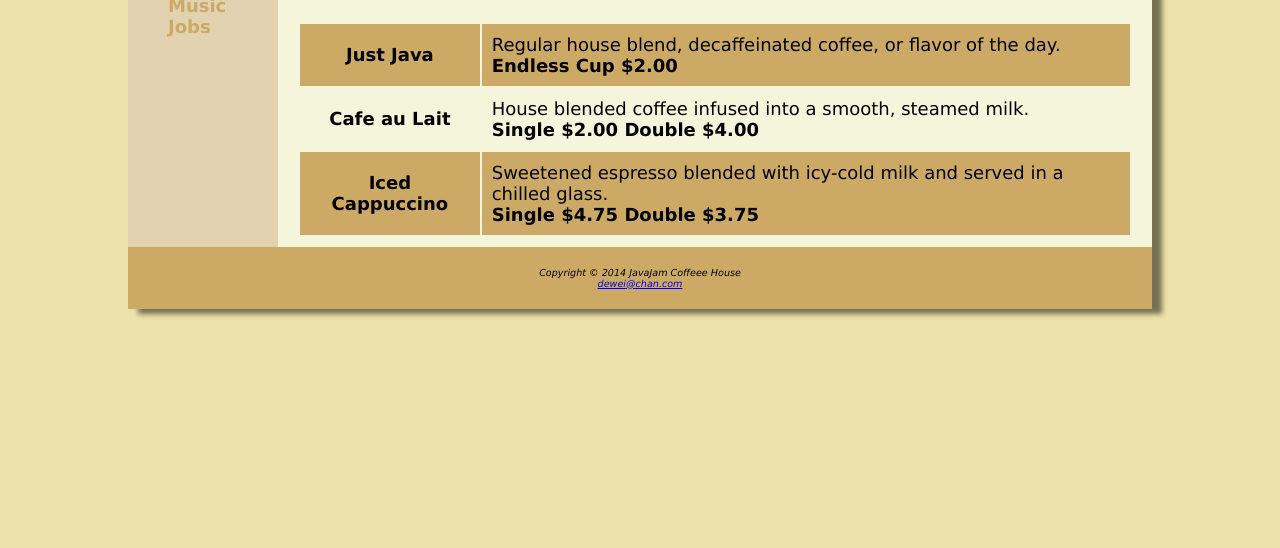
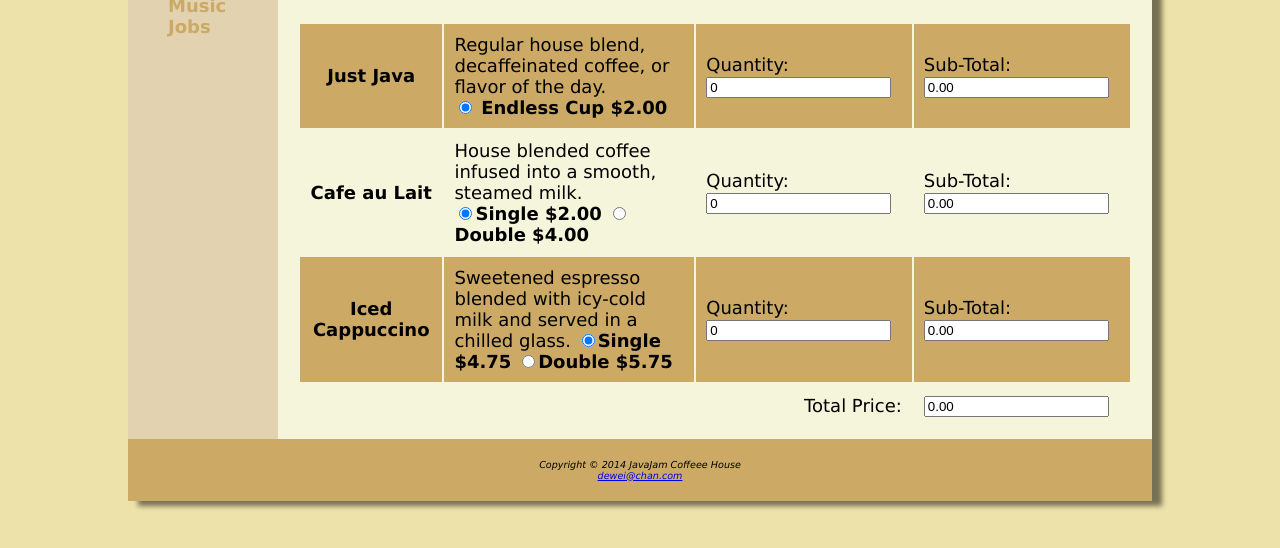
Before and after one commit to dewchan01/javajam-case-study, a plain HTML site: page menu.html in a window 1280 px wide. Shown: the part 198-746 px from the top of the page. Drawn offline with Linux system fonts and the light colour scheme.

Commit message:
added prices cal for menu

```diff
--- a/menu.html
+++ b/menu.html
@@ -4,6 +4,7 @@
 <head>
     <title>JavaJam Coffee House</title>
     <link href="style/javajam.css" rel="stylesheet" type="text/css" />
+    <script type="text/javascript" src="scripts/calculate_price.js"></script>
     <meta charset="utf-8">
 </head>
 
@@ -26,19 +27,47 @@
             <tr class="altrow">
                 <th>Just Java</th>
                 <td>Regular house blend, decaffeinated coffee, or flavor of the day.<br />
-                    <strong>Endless Cup $2.00 </strong>
+                    <input type="radio" name="justJavaPrice" id="justJavaPrice" value="2.00" checked/> <strong>Endless Cup $2.00</strong>
+                </td>
+                <td>
+                    Quantity: <input type="number" name="justJavaQty" id="justJavaQty" min="0" value="0" placeholder="Enter the quantity" required onchange="calculateSubTotal('justJavaQty','justJavaTotal')"/>
+                </td>
+                <td>
+                    Sub-Total: <input type="text" name="justJavaTotal" id="justJavaTotal" readonly value="0.00"/>
                 </td>
             </tr>
             <tr>
                 <th>Cafe au Lait</th>
                 <td>House blended coffee infused into a smooth, steamed milk.<br />
-                    <strong>Single $2.00 Double $4.00</strong>
+                    <input type="radio" name="cafePrice" id="cafePrice1" value="2.00" checked onclick="setPrice('cafePrice1','cafeQty','cafeTotal')"/><strong>Single $2.00</strong>
+                    <input type="radio" name="cafePrice" id="cafePrice2" value="4.00" onclick="setPrice('cafePrice2','cafeQty','cafeTotal')"/><strong>Double $4.00</strong>
+                </td>
+                <td>
+                    Quantity: <input type="number" name="cafeQty" id="cafeQty" min="0" value="0" placeholder="Enter the quantity" required onchange="calculateSubTotal('cafeQty','cafeTotal')"/>
+                </td>
+                <td>
+                    Sub-Total: <input type="text" name="cafeTotal" id="cafeTotal" readonly value="0.00"/>
                 </td>
             </tr>
             <tr class="altrow">
                 <th>Iced Cappuccino</th>
                 <td>Sweetened espresso blended with icy-cold milk and served in a chilled glass.
-                    <br><strong>Single $4.75 Double $3.75</strong>
+                    <input type="radio" name="cappPrice" id="cappPrice1" value="4.75" checked onclick="setPrice('cappPrice1','cappQty','cappTotal')"/><strong>Single $4.75</strong>
+                    <input type="radio" name="cappPrice" id="cappPrice2" value="5.75" onclick="setPrice('cappPrice2','cappQty','cappTotal')"/><strong>Double $5.75</strong>
+                </td>
+                <td>
+                    Quantity: <input type="number" name="cappQty" id="cappQty" min="0" value="0" placeholder="Enter the quantity" required onchange="calculateSubTotal('cappQty','cappTotal')"/>
+                </td>
+                <td>
+                    Sub-Total: <input type="text" name="cappTotal" id="cappTotal" readonly value="0.00"/>
+                </td>
+            </tr>
+            <tr>
+                <td colspan="3" style="text-align: right;">
+                    Total Price:
+                </td>
+                <td colspan="2">
+                    <input type="number" name="totalPrice" id="totalPrice" readonly value="0.00"/>
                 </td>
             </tr>
         </table>
--- /dev/null
+++ b/scripts/calculate_price.js
@@ -0,0 +1,28 @@
+let qtyToPrice = {"justJavaQty" :2.00,"cafeQty" : 2.00, "cappQty" : 4.75};
+let itemPrices = {};
+
+function setPrice(priceId,qtyId,totalId)
+{
+    let change = document.getElementById(priceId);
+    qtyToPrice[qtyId] = change.value;
+    calculateSubTotal(qtyId,totalId);
+}
+
+function calculateSubTotal(qtyId,totalId){
+    let quantityInput = document.getElementById(qtyId);
+    let quantity = parseInt(quantityInput.value,10);
+    let subTotalPrice = quantity*qtyToPrice[qtyId];
+    itemPrices[qtyId]=subTotalPrice;
+    document.getElementById(totalId).value= subTotalPrice.toFixed(2);
+    calculateTotal();
+}
+
+function calculateTotal()
+{
+    let sum=0
+    for(let key in itemPrices)
+    {
+        sum+=itemPrices[key];
+    }
+    document.getElementById("totalPrice").value= sum.toFixed(2);
+}
```
